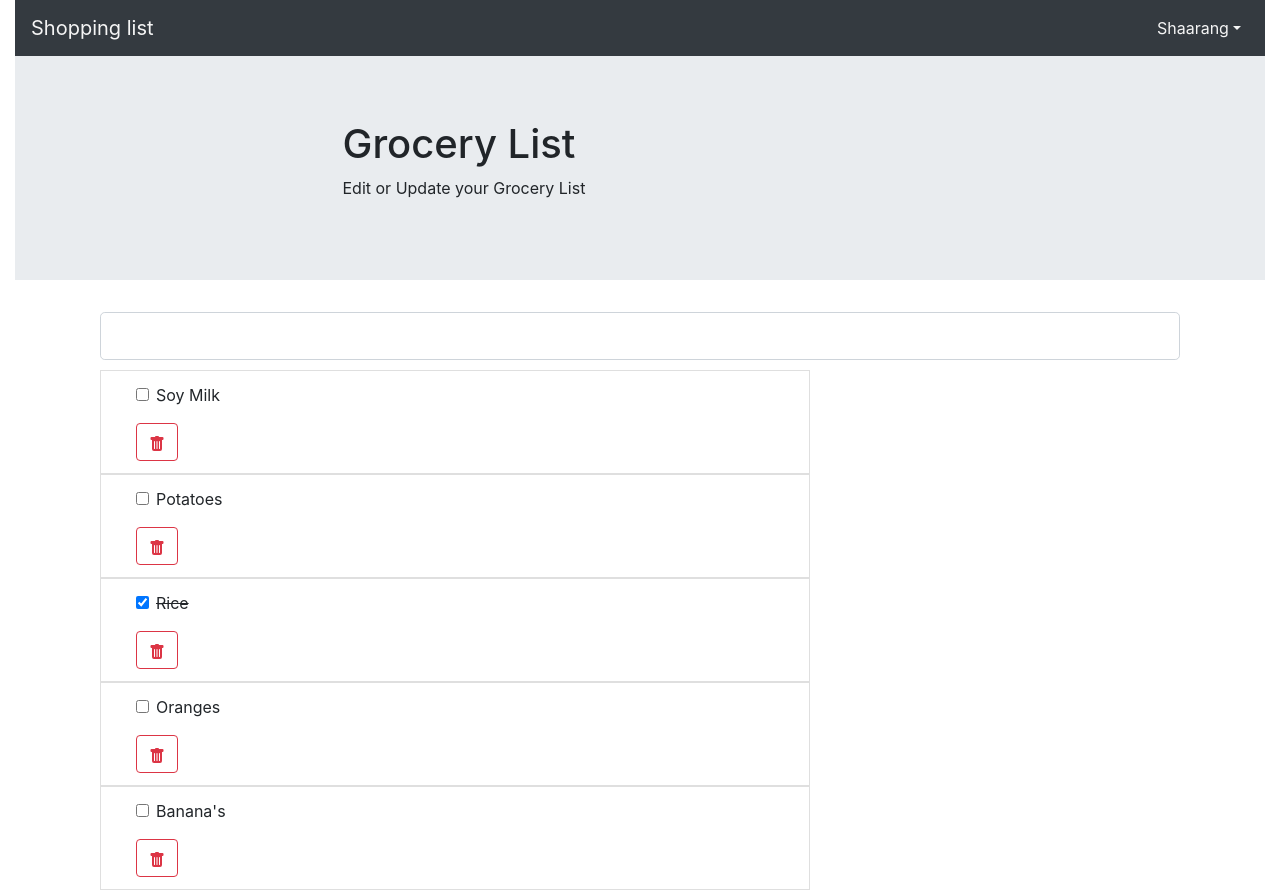
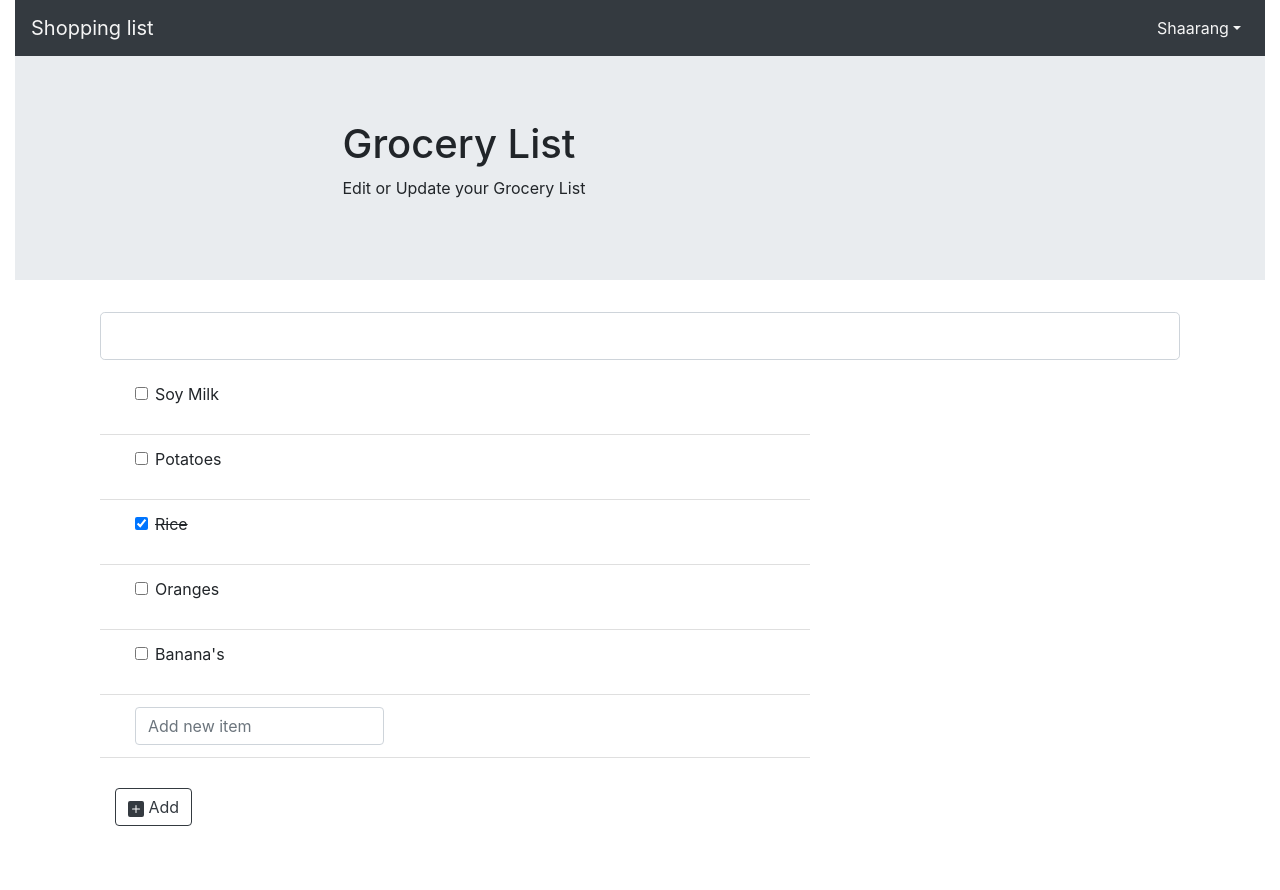
Before and after one commit to shaarang1010/grocery_list_ui, a React (Create React App) app: page /list/1 in a window 1280 px wide. After the commit the page ends 866 px from the top, so only its background shows below. Built offline with nearby package versions, Linux system fonts and the light colour scheme.

Commit message:
add deletehandler and change css queries

```diff
--- a/src/containers/pages/grocerylist/Grocerylist.jsx
+++ b/src/containers/pages/grocerylist/Grocerylist.jsx
@@ -13,7 +13,7 @@ import {
 } from "react-bootstrap";
 import Hoc from "../../../components/hoc/Hoc";
 
-import { BsTrashFill } from "react-icons/bs";
+import { BsTrashFill, BsFillPlusSquareFill } from "react-icons/bs";
 
 import "./GroceryList.css";
 
@@ -49,6 +49,19 @@ class GroceryList extends Component {
     }
   };
 
+  onDeleteElementHandler = (index) => (e) =>{
+    e.preventDefault();
+    let { item } = this.state;
+    let { items } = item;
+    let newItems = items.filter((el,i) => i !== index);
+    item['items'] = newItems;
+    this.setState({ item });
+  }
+
+  addItemHandler = (e) =>{
+
+  }
+
   render() {
     return (
       <Hoc>
@@ -59,7 +72,6 @@ class GroceryList extends Component {
           </Col>
         </Jumbotron>
         <Container>
-          <Form>
             <Row>
               <Col xs={12} md={12}>
                 <Form.Control
@@ -69,13 +81,14 @@ class GroceryList extends Component {
                 />
               </Col>
             </Row>
+            <Row>
+            <Col xs={12} md={8}>
             <ListGroup variant="flush">
               {this.state.item
                 ? this.state.item.items.map((el, index) => {
                     return (
-                      <Col xs={12} md={8} key={index}>
-                        <ListGroup.Item>
-                          <Col xs={8} md={6}>
+                        <ListGroup.Item key={index}>
+                          <Col xs={10} md={6}>
                             <Form.Check
                               type="checkbox"
                               defaultChecked={el.completed}
@@ -84,6 +97,7 @@ class GroceryList extends Component {
                               )}
                               id={el.item}
                               label={
+
                                 <p
                                   id={`${el.item}_${index}`}
                                   style={{
@@ -93,24 +107,41 @@ class GroceryList extends Component {
                                   }}
                                 >
                                   {el.item}
+                                 {" "}
+
+
                                 </p>
+
+
                               }
                               value={el.item}
+                              feedback="Click to select"
                             />
-                            <Button variant="outline-danger">
-                              {<BsTrashFill />}
-                            </Button>
                           </Col>
-                          <Col xs={2} md={2}>
+                          <Col sm={2}>
 
                           </Col>
+
                         </ListGroup.Item>
-                      </Col>
+
                     );
                   })
                 : null}
+                <ListGroup.Item>
+                  <Col md={5} xs={8}>
+                  <Form.Control type="text" placeholder="Add new item" />
+                  </Col>
+                </ListGroup.Item>
+                <Row>
+              <Col xs={4} md={4}>
+              <Button variant="outline-dark">
+                   <BsFillPlusSquareFill/> Add
+                </Button>
+              </Col>
+            </Row>
             </ListGroup>
-          </Form>
+            </Col>
+            </Row>
         </Container>
       </Hoc>
     );
```
